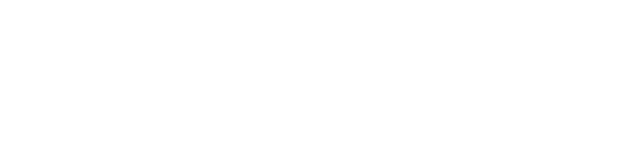
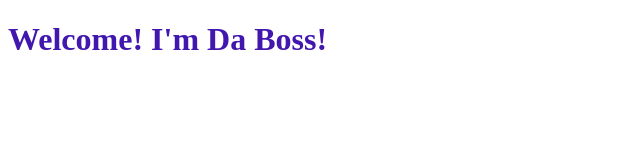
Before and after one commit to narwhalcorp/daboss308.github.io, a plain HTML site: page index.html in a window 1280 px wide. Shown: the whole page, without its empty margins (0-640 px from the left). Drawn offline with Linux system fonts and the light colour scheme.

Commit message:
Update index.html

```diff
--- a/index.html
+++ b/index.html
@@ -3,6 +3,26 @@
 <head>
 <meta charset="utf-8">
 <title> Da Boss </title>
+  <style>
+    h1 {
+      color : rgb(65,23,173)
+    }
+
+
+
+
+  </style>
+
 </head>
+  <body>
+    <h1> Welcome! I'm Da Boss! </h1>
+
+
+
+
+
+
+
+  </body>
 
 </html>
```
